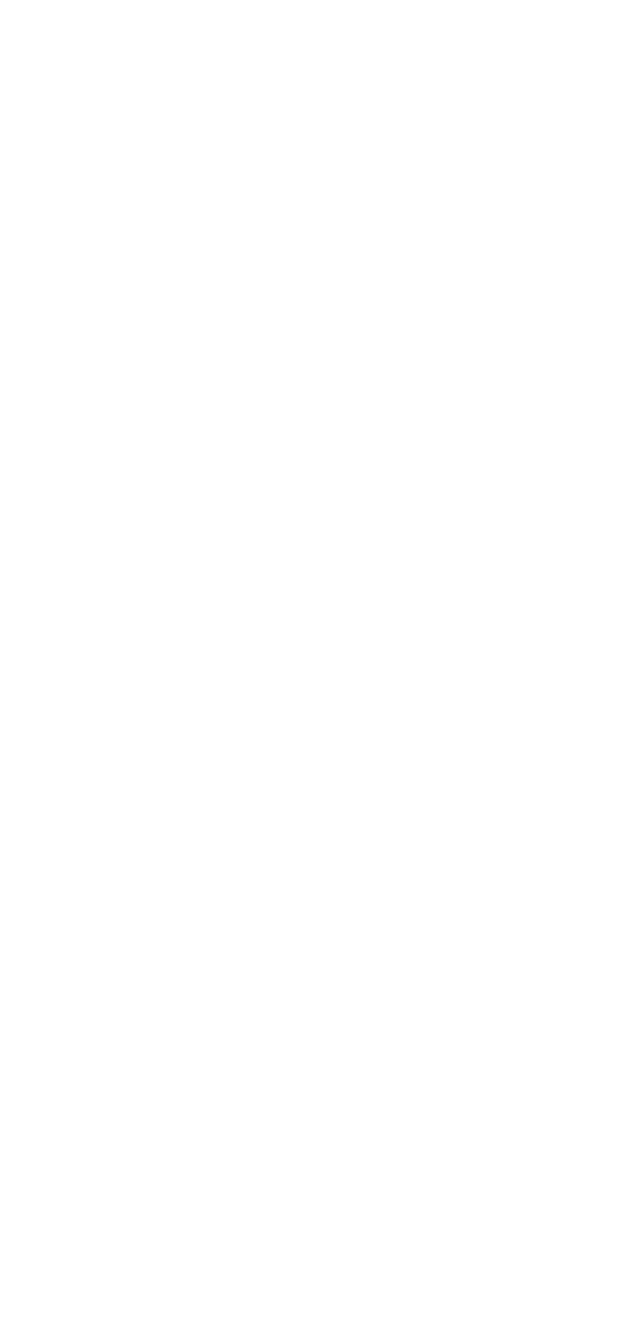
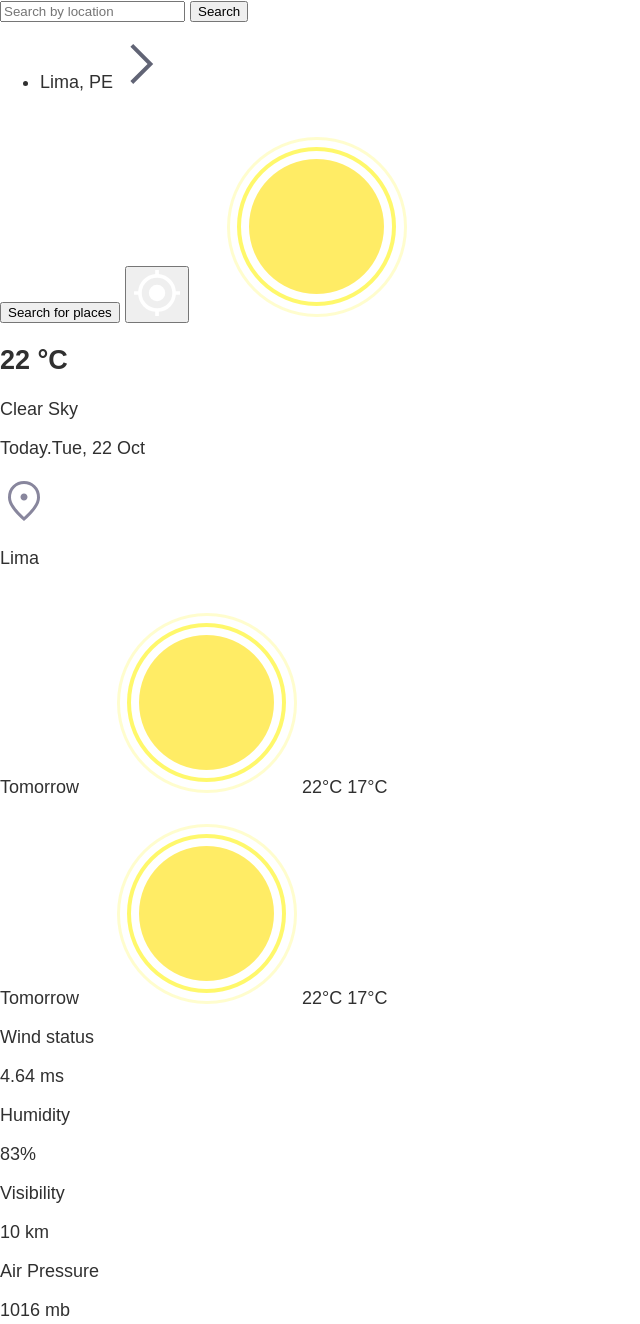
Before and after one commit to harold2001/weatherapp, a website built with Vite: page src/index.html in a window 1280 px wide. Shown: the whole page, without its empty margins (0-640 px from the left). Before the commit the page ends 800 px from the top, so only its background shows below. Built offline with nearby package versions, Linux system fonts and the light colour scheme.

Commit message:
basic HTML structure

```diff
--- a/src/index.html
+++ b/src/index.html
@@ -8,6 +8,64 @@
     <link rel="shortcut icon" href="/images/favicon.svg" type="image/x-icon" />
     <script src="./js/main.js" defer type="module"></script>
   </head>
-
-  <body></body>
+  <body>
+    <div id="sidebar">
+      <form id="form-search">
+        <input type="text" placeholder="Search by location" required />
+        <button type="submit">Search</button>
+      </form>
+      <ul id="form-results">
+        <li>
+          <span>Lima, PE</span>
+          <img src="/images/arrow.svg" alt="Arrow icon" />
+        </li>
+      </ul>
+    </div>
+    <section id="current-weather">
+      <button>Search for places</button>
+      <button><img src="/images/location.svg" alt="Location icon" /></button>
+      <img src="/images/weather/01d.png" alt="Current weather icon" />
+      <h1>22 <span>°C</span></h1>
+      <p>Clear Sky</p>
+      <p><span>Today</span><span>.</span><span>Tue, 22 Oct</span></p>
+      <div>
+        <img src="/images/location_on.svg" alt="Location icon" />
+        <p>Lima</p>
+      </div>
+    </section>
+    <section id="forecast">
+      <div id="forecast-cards">
+        <div class="forecast-card">
+          <span>Tomorrow</span>
+          <img src="/images/weather/01d.png" alt="Weather icon" />
+          <span>22°C</span>
+          <span>17°C</span>
+        </div>
+        <div class="forecast-card">
+          <span>Tomorrow</span>
+          <img src="/images/weather/01d.png" alt="Weather icon" />
+          <span>22°C</span>
+          <span>17°C</span>
+        </div>
+      </div>
+      <div id="forecast-highlights">
+        <div>
+          <p>Wind status</p>
+          <p>4.64 ms</p>
+        </div>
+        <div>
+          <p>Humidity</p>
+          <p>83%</p>
+        </div>
+        <div>
+          <p>Visibility</p>
+          <p>10 km</p>
+        </div>
+        <div>
+          <p>Air Pressure</p>
+          <p>1016 mb</p>
+        </div>
+      </div>
+    </section>
+  </body>
 </html>
```
